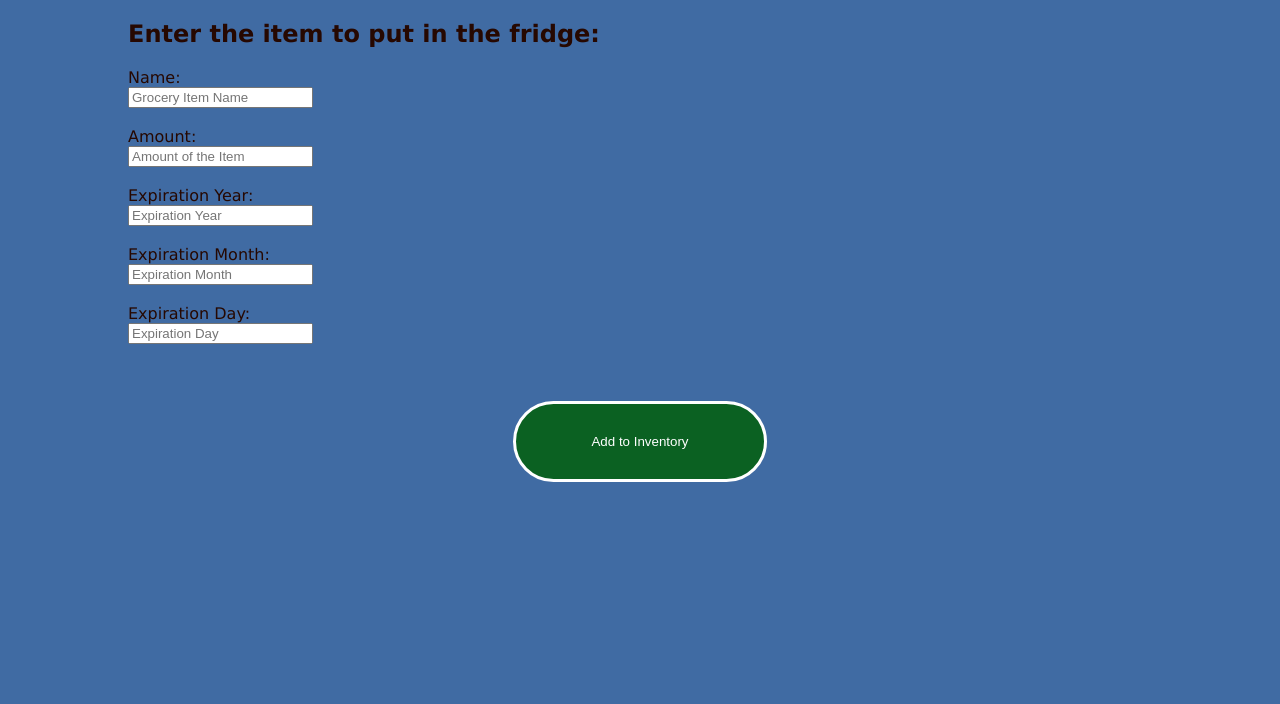
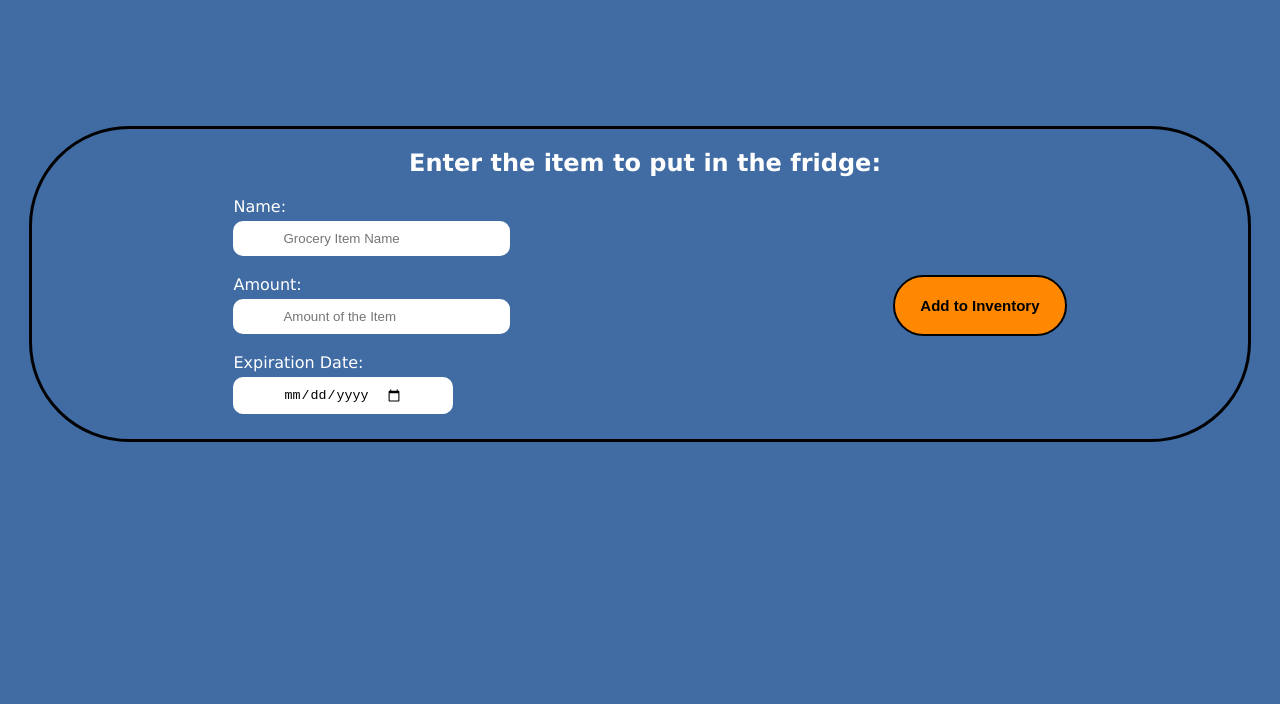
Before and after one commit to TJOKOLI17/FridgeFolio, a plain HTML site: page inventory.html in a window 1280 px wide. Shown: the part 96-800 px from the top of the page. Drawn offline with Linux system fonts and the light colour scheme.

Commit message:
added minor details to fridge UI page and added log in to index page

```diff
--- a/css/inventory.css
+++ b/css/inventory.css
@@ -0,0 +1,58 @@
+body {
+    background-color: rgb(64, 107, 163);
+    color: white;
+    margin: 0;
+    font-family: 'Lucida Sans', 'Lucida Sans Regular', 'Lucida Grande', 'Lucida Sans Unicode', Geneva, Verdana, sans-serif;
+    display: flex;
+    flex-direction: column;
+}
+
+main {
+    display: flex;
+    flex-direction: column;
+    align-items: center;
+    width: 95%;
+    border: 3px solid black;
+    border-radius: 100px;
+    margin-top: 10%;
+    margin-left: auto;
+    margin-right: auto;
+}
+
+h2 {
+    margin-left: 10px;
+}
+
+#item-submit {
+    margin-left: 20px;
+    display: flex;
+    align-items: center;
+    justify-content: space-around;
+    width: 100%;
+    margin-bottom: 25px;
+    /* background-color: green; */
+}
+
+input {
+    margin-top: 5px;
+    padding: 10px 50px;
+    border-radius: 10px;
+    border: none;
+}
+
+#submit-btn {
+    font-size: 15px;
+    /* width: 50px%; */
+    /* height: 50%; */
+    font-weight: bold;
+    padding: 20px 25px;
+    border: 2px solid black;
+    border-radius: 100px;
+    background-color: hsl(32, 100%, 50%);
+    cursor: pointer;
+    transition: background-color 0.3s ease;
+}
+
+#submit-btn:hover {
+    background-color: hsl(32, 100%, 45%);
+}
--- a/css/navbar.css
+++ b/css/navbar.css
@@ -1,6 +1,7 @@
 nav {
     display: flex;
     align-items: center;
+    padding-top: 10px;
     padding-bottom: 10px;
     background-color: hsl(207, 55%, 77%);
     font-family: 'Lucida Sans', 'Lucida Sans Regular', 'Lucida Grande', 'Lucida Sans Unicode', Geneva, Verdana, sans-serif
@@ -13,10 +14,8 @@ img {
 .logo {
     width: 60px;
     cursor: pointer;
-    /* border-radius: 200px; */
     margin-left: 5px;
     padding: 5px;
-    /* margin-right: 500px; */
 }
 
 #website-title {
@@ -29,7 +28,7 @@ img {
     text-decoration: None;
     color: black;
     border-radius: 5px;
-    padding: 5px;
+    padding: 30px;
     transition: background-color 0.3s ease;
 }
 
--- a/inventory.html
+++ b/inventory.html
@@ -5,14 +5,13 @@
     <meta charset="UTF-8">
     <meta name="viewport" content="width=device-width, initial-scale=1.0">
     <title>FridgeFolio</title>
-    <link rel="stylesheet" href="css/styles.css" />
+    <link rel="stylesheet" href="css/inventory.css" />
     <link rel="stylesheet" href="css/navbar.css" />
 </head>
 
 <body>
     <nav>
-        <a href="index.html" class="menu-item logo"><img src="img/fridge-icon(1).png" class="logo"
-                alt="fridge icon"></a>
+        <a href="index.html"><img src="img/fridge-icon(1).png" class="logo" alt="fridge icon"></a>
         <h2 id="website-title">FridgeFolio</h2>
         <div class="desktop-menu">
             <a href="fridge.html" class="menu-item"> Fridge</a>
@@ -23,26 +22,20 @@
     <main>
         <h2>Enter the item to put in the fridge:</h2>
         <form id="item-submit">
-            <label for="name">Name:</label><br>
-            <input type="text" id="name" name="name" placeholder="Grocery Item Name" required><br><br>
+            <div id="user-input">
+                <label for="name">Name:</label><br>
+                <input type="text" id="name" name="name" placeholder="Grocery Item Name" required><br><br>
 
-            <label for="amount">Amount:</label><br>
-            <input type="number" min="1" id="amount" name="amount" placeholder="Amount of the Item" required><br><br>
+                <label for="amount">Amount:</label><br>
+                <input type="number" min="1" id="amount" name="amount" placeholder="Amount of the Item"
+                    required><br><br>
 
-            <label for="expYear">Expiration Year: </label><br>
-            <input type="text" id="expYear" name="expYear" placeholder="Expiration Year" required><br><br>
-
-            <label for="expMonth">Expiration Month: </label><br>
-            <input type="text" id="expMonth" name="expMonth" placeholder="Expiration Month" required><br><br>
-
-            <label for="expDay">Expiration Day: </label><br>
-            <input type="text" id="expDay" name="expDay" placeholder="Expiration Day" required><br><br>
-
-            <br>
-            <br>
-            <div class="center-button">
-                <button type="submit" class="colored-button">Add to Inventory</button>
+                <label for="expDate">Expiration Date: </label><br>
+                <input type="date" id="expDate" name="expDate" required>
             </div>
+            <!-- <br>
+            <br> -->
+            <button type="submit" id="submit-btn">Add to Inventory</button>
 
         </form>
     </main>
--- a/js/inventory.js
+++ b/js/inventory.js
@@ -1,19 +1,41 @@
 import { getItems, addItem, updateItem, deleteItem } from "./services/itemService.js";
 
 const itemSubmit = document.getElementById("item-submit")
+
+// itemSubmit.addEventListener('submit', async (event) => {
+//     event.preventDefault();
+//     const name = document.getElementById("name").value;
+//     const amount = document.getElementById("amount").value;
+//     const expYear = Number(document.getElementById("expYear").value);
+//     const expMonth = Number(document.getElementById("expMonth").value);
+//     const expDay = Number(document.getElementById("expDay").value);
+//     const expDate = `${expYear}/${expMonth}/${expDay}`
+
+//     if (typeof (expDay) !== "number" || typeof (expMonth) !== "number" || typeof (expYear) !== "number") {
+//         window.alert("Please enter valid numbers for date information")
+//     } else {
+//         try {
+//             const newItem = await addItem({
+//                 name: name,
+//                 amount: amount,
+//                 expDate: expDate
+//             })
+
+//             console.log(newItem.name, newItem.amount, newItem.expDate);
+//             itemSubmit.reset()
+//         } catch (error) {
+//             window.alert(error)
+//         }
+
+//     }
+// })
 
 itemSubmit.addEventListener('submit', async (event) => {
     event.preventDefault();
     const name = document.getElementById("name").value;
     const amount = document.getElementById("amount").value;
-    const expYear = Number(document.getElementById("expYear").value);
-    const expMonth = Number(document.getElementById("expMonth").value);
-    const expDay = Number(document.getElementById("expDay").value);
-    const expDate = `${expYear}/${expMonth}/${expDay}`
+    const expDate = document.getElementById("expDate").value.replaceAll('-', '/')
 
-    if (typeof (expDay) !== "number" || typeof (expMonth) !== "number" || typeof (expYear) !== "number") {
-        window.alert("Please enter valid numbers for date information")
-    } else {
     try {
         const newItem = await addItem({
             name: name,
@@ -26,6 +48,4 @@ itemSubmit.addEventListener('submit', async (event) => {
     } catch (error) {
         window.alert(error)
     }
-
-    }
 })
--- /dev/null
+++ b/js/services/UserService.js
@@ -0,0 +1 @@
+import { UserModel } from "../models/UserModel";
--- a/js/services/itemService.js
+++ b/js/services/itemService.js
@@ -1,4 +1,4 @@
-import { ItemModel } from "../model.js";
+import { ItemModel } from "../models/ItemModel.js";
 
 const apiKey = "http://127.0.0.1:8000"
 
@@ -60,5 +60,4 @@ export const deleteItem = async (item) => {
     } catch (error) {
         throw new Error(error)
     }
-    // console.log(item);
 }
```
Also changed, not shown: css/fridge.css (+22 -0 lines), fridge.html (+8 -0 lines), index.html (+16 -5 lines), js/fridge.js (+14 -1 lines), js/index.js (+21 -0 lines), js/models/UserModel.js (added, +7 -0 lines), img/expired.png (added), img/last-day.png (added), js/models/ItemModel.js (renamed from js/model.js), 1 other file. Lines whose indentation alone changed are shown as unchanged.
